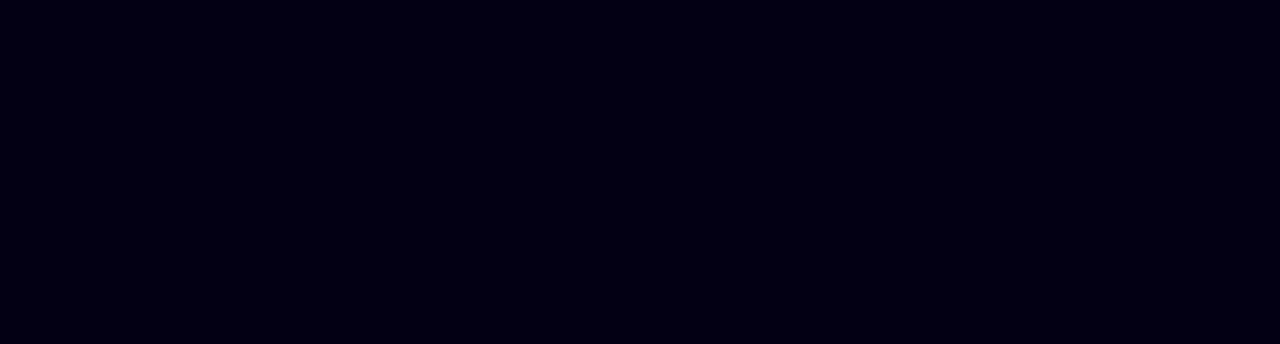
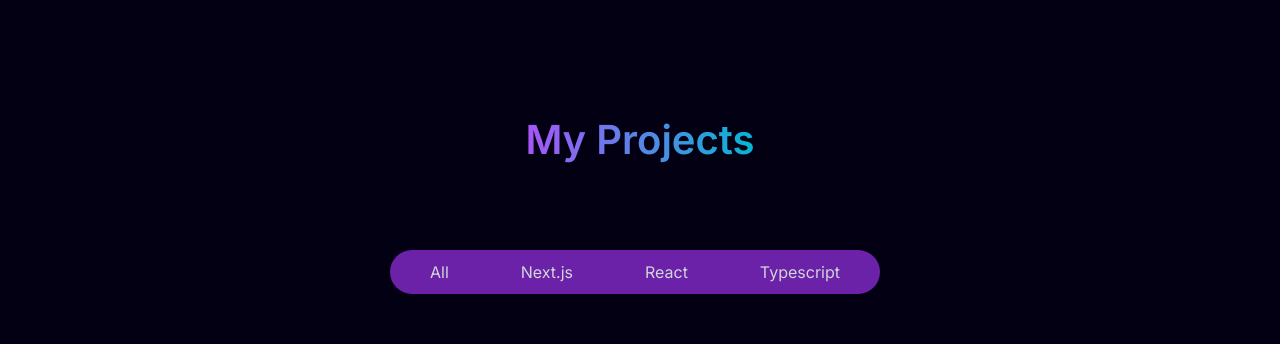
Before and after one commit to kendevops/Nextjs-Portfolio, a Next.js app: page / in a window 1280 px wide. Shown: the part 2355-2699 px from the top of the page. Before the commit the page ends 2265 px from the top, so only its background shows below. Built offline with nearby package versions, Linux system fonts and the light colour scheme; a web font is replaced by a local one.

Commit message:
created the Projects section

```diff
--- a/app/globals.css
+++ b/app/globals.css
@@ -2,8 +2,6 @@
 @tailwind base;
 @tailwind components;
 @tailwind utilities;
-
-
 
 .cursive {
   font-family: "Cedarville Cursive", cursive;
@@ -55,6 +53,21 @@
   box-shadow: inset 0 0 12px #bf97ff70;
 }
 
+.flip-card-inner {
+  transition: transform 0.6s;
+  transform-style: preserve-3d;
+}
+
+.flip-card-front,
+.flip-card-back {
+  position: absolute;
+  backface-visibility: hidden;
+}
+
+.flip-card-back {
+  transform: rotateY(180deg);
+}
+
 /* Hide scrollbar for IE, Edge and Firefox */
 .scrollbar-hidden {
   -ms-overflow-style: none; /* IE and Edge */
--- a/app/page.tsx
+++ b/app/page.tsx
@@ -1,5 +1,6 @@
 import Encryption from "@/components/main/Encryption";
 import Hero from "@/components/main/Hero";
+import Projects from "@/components/main/Projects";
 import Skills from "@/components/main/Skills";
 import Image from "next/image";
 
@@ -10,6 +11,7 @@
         <Hero />
         <Skills />
         <Encryption />
+        <Projects />
       </div>
     </main>
   );
--- a/components/main/Navbar.tsx
+++ b/components/main/Navbar.tsx
@@ -18,7 +18,7 @@
             className="cursor-pointer hover:animate-slowspin"
           />
           <span className="font-bold ml-[10px] hidden md:block text-gray-300">
-            Aqua Robotics
+            Kenneth Aladi
           </span>
         </a>
         <div className="w-[500px] h-full flex flex-row items-center justify-between md:mr-20 text-gray-300">
--- /dev/null
+++ b/components/main/Projects.tsx
@@ -0,0 +1,41 @@
+import React from "react";
+import ProjectCard from "../sub/ProjectCard";
+import { ProjectList } from "@/constants";
+
+const Projects = () => {
+  return (
+    <div className="flex flex-col items-center justify-center bg-cover py-20">
+      <h1 className="text-[40px] font-semibold text-transparent bg-clip-text bg-gradient-to-r from-purple-500 to-cyan-500 pt-10">
+        My Projects
+      </h1>
+      <div className="w-[500px] h-full flex flex-row items-center justify-center my-20 text-gray-300">
+        <div className="flex items-center justify-between w-full h-auto border-[#7042f861] bg-purple-800 mr-[10px] px-[40px] py-[10px] rounded-full">
+          <a href="#about-me" className="cursor-pointer">
+            All
+          </a>
+          <a href="#skills" className="cursor-pointer">
+            Next.js
+          </a>
+          <a href="#projects" className="cursor-pointer">
+            React
+          </a>
+          <a href="#contact" className="cursor-pointer">
+            Typescript
+          </a>
+        </div>
+      </div>
+      <div className="h-full w-full grid grid-cols-3 gap-5 max-w-[90%] max-h-[90%]">
+        {ProjectList.map((project, index) => (
+          <ProjectCard
+            key={index}
+            src={project.src}
+            title={project.title}
+            description={project.description}
+          />
+        ))}
+      </div>
+    </div>
+  );
+};
+
+export default Projects;
--- /dev/null
+++ b/components/sub/ProjectCard.tsx
@@ -0,0 +1,31 @@
+"use client";
+
+import React, { useState } from "react";
+import { motion } from "framer-motion";
+import Image from "next/image";
+
+interface Props {
+  src: string;
+  title: string;
+  description: string;
+}
+
+const ProjectCard = ({ src, title, description }: Props) => {
+  return (
+    <div className="relative overflow-hidden rounded-lg shadow-lg border border-[#2A0E61]">
+      <Image
+        src={src}
+        alt={title}
+        width={1000}
+        height={1000}
+        className="w-full object-contain"
+      />
+      <div className="relative p-4">
+        <h1 className="text-2xl font-semibold text-white">{title}</h1>
+        <p className="mt-2 text-gray-300">{description}</p>
+      </div>
+    </div>
+  );
+};
+
+export default ProjectCard;
--- a/constants/index.ts
+++ b/constants/index.ts
@@ -244,3 +244,48 @@
     height: 60,
   },
 ];
+
+export const ProjectList = [
+  {
+    src: "/NextWebsite.png",
+    title: "Morden Web Application",
+    description:
+      "Lorem ipsum dolor, sit amet consectetur adipisicing elit. Provident odio quaerat alias architecto unde deserunt, veniam ab autem iure quidem nulla quo fugit incidunt eius sit quibusdam quos accusantium nemo.",
+    technology: "Next.js",
+  },
+  {
+    src: "/CardImage.png",
+    title: "Morden Web Application",
+    description:
+      "Lorem ipsum dolor, sit amet consectetur adipisicing elit. Provident odio quaerat alias architecto unde deserunt, veniam ab autem iure quidem nulla quo fugit incidunt eius sit quibusdam quos accusantium nemo.",
+    technology: "React.js",
+  },
+  {
+    src: "/SpaceWebsite.png",
+    title: "Morden Web Application",
+    description:
+      "Lorem ipsum dolor, sit amet consectetur adipisicing elit. Provident odio quaerat alias architecto unde deserunt, veniam ab autem iure quidem nulla quo fugit incidunt eius sit quibusdam quos accusantium nemo.",
+    technology: "Next.js",
+  },
+  {
+    src: "/NextWebsite.png",
+    title: "Morden Web Application",
+    description:
+      "Lorem ipsum dolor, sit amet consectetur adipisicing elit. Provident odio quaerat alias architecto unde deserunt, veniam ab autem iure quidem nulla quo fugit incidunt eius sit quibusdam quos accusantium nemo.",
+    technology: "Next.js",
+  },
+  {
+    src: "/NextWebsite.png",
+    title: "Morden Web Application",
+    description:
+      "Lorem ipsum dolor, sit amet consectetur adipisicing elit. Provident odio quaerat alias architecto unde deserunt, veniam ab autem iure quidem nulla quo fugit incidunt eius sit quibusdam quos accusantium nemo.",
+    technology: "Next.js",
+  },
+  {
+    src: "/NextWebsite.png",
+    title: "Morden Web Application",
+    description:
+      "Lorem ipsum dolor, sit amet consectetur adipisicing elit. Provident odio quaerat alias architecto unde deserunt, veniam ab autem iure quidem nulla quo fugit incidunt eius sit quibusdam quos accusantium nemo.",
+    technology: "Next.js",
+  },
+];
```
